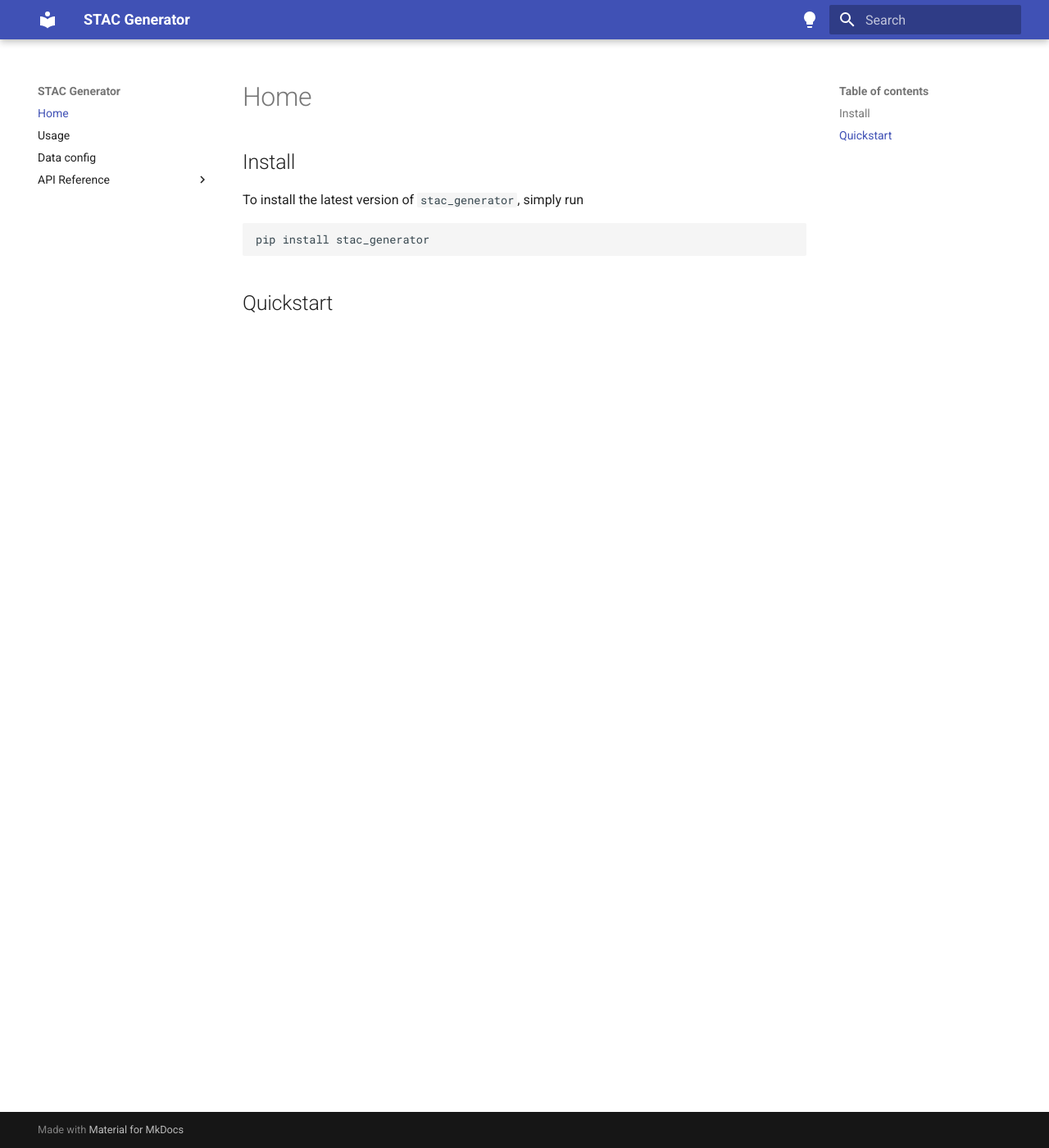
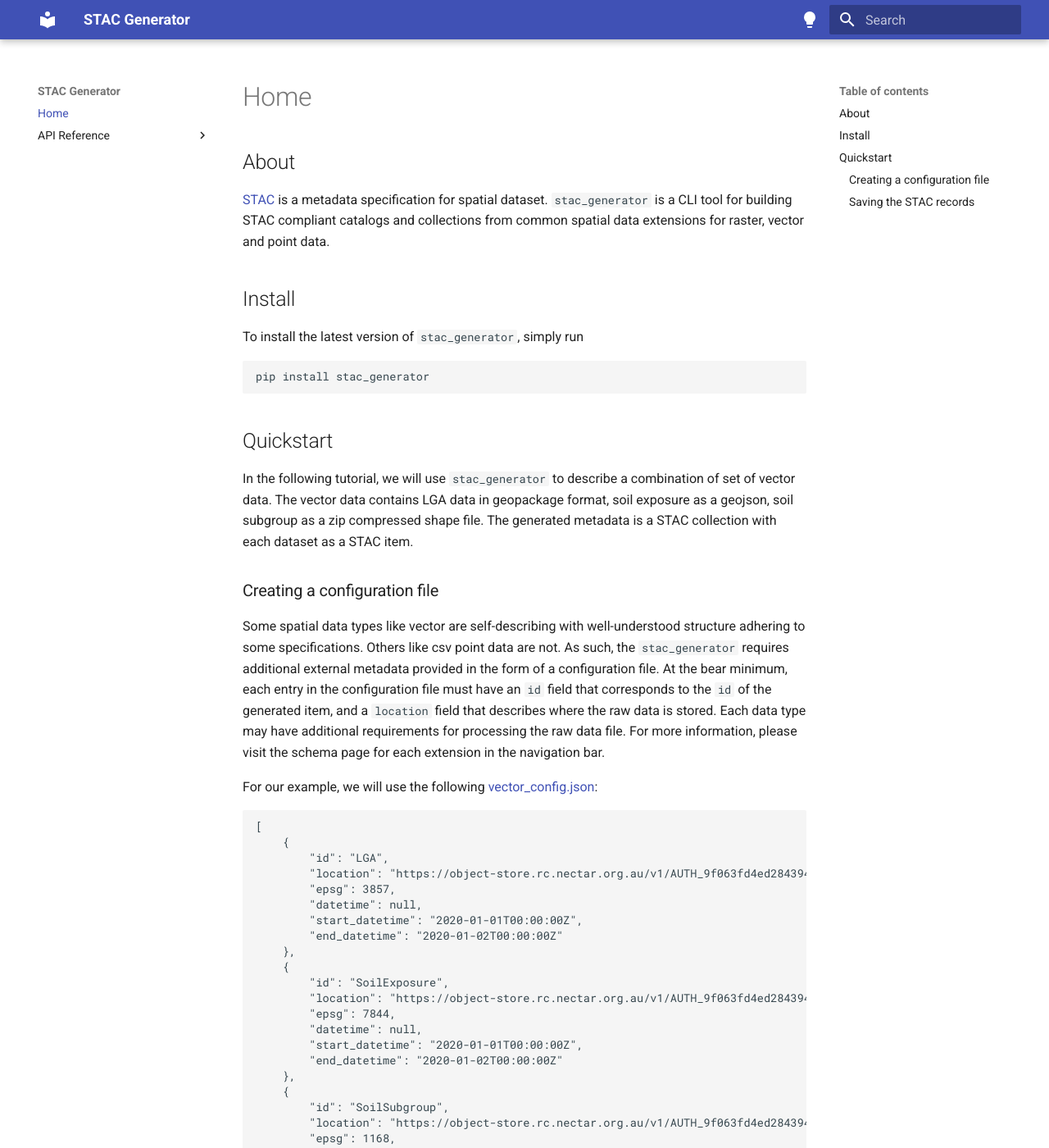
Before and after one commit to aus-plant-phenomics-network/stac-generator, an MkDocs documentation site: the page built from docs/index.md, in a window 1280 px wide and 1400 px high. Shown: the whole window at 82% size. Built offline with MkDocs 1.6.1 and Material for MkDocs 9.7.7, drawn with Linux system fonts in a browser that asks for light colours; some of the changed text lies outside the part shown.

Commit message:
docs: add index page

````diff
--- a/docs/index.md
+++ b/docs/index.md
@@ -1,3 +1,8 @@
+## About
+
+[STAC](https://stacspec.org/en) is a metadata specification for spatial dataset. `stac_generator` is a CLI tool for building STAC compliant catalogs and collections from common spatial data extensions for raster, vector and point data.
+
+
 ## Install
 
 To install the latest version of `stac_generator`, simply run
@@ -7,3 +12,64 @@ pip install stac_generator
 ```
 
 ## Quickstart
+
+In the following tutorial, we will use `stac_generator` to describe a combination of set of vector data. The vector data contains LGA data in geopackage format, soil exposure as a geojson, soil subgroup as a zip compressed shape file. The generated metadata is a STAC collection with each dataset as a STAC item.
+
+### Creating a configuration file
+
+Some spatial data types like vector are self-describing with well-understood structure adhering to some specifications. Others like csv point data are not. As such, the `stac_generator` requires additional external metadata provided in the form of a configuration file. At the bear minimum, each entry in the configuration file must have an `id` field that corresponds to the `id` of the generated item, and a `location` field that describes where the raw data is stored. Each data type may have additional requirements for processing the raw data file. For more information, please visit the schema page for each extension in the navigation bar.
+
+For our example, we will use the following [vector_config.json](https://object-store.rc.nectar.org.au/v1/AUTH_9f063fd4ed28439487e49cddfb56d02d/TestData/Adelaide/vector/vector_config.json):
+
+```json
+[
+    {
+        "id": "LGA",
+        "location": "https://object-store.rc.nectar.org.au/v1/AUTH_9f063fd4ed28439487e49cddfb56d02d/TestData/Adelaide/vector/LGA_GPKG.gpkg",
+        "epsg": 3857,
+        "datetime": null,
+        "start_datetime": "2020-01-01T00:00:00Z",
+        "end_datetime": "2020-01-02T00:00:00Z"
+    },
+    {
+        "id": "SoilExposure",
+        "location": "https://object-store.rc.nectar.org.au/v1/AUTH_9f063fd4ed28439487e49cddfb56d02d/TestData/Adelaide/vector/SoilExposure_GeoJson.geojson",
+        "epsg": 7844,
+        "datetime": null,
+        "start_datetime": "2020-01-01T00:00:00Z",
+        "end_datetime": "2020-01-02T00:00:00Z"
+    },
+    {
+        "id": "SoilSubgroup",
+        "location": "https://object-store.rc.nectar.org.au/v1/AUTH_9f063fd4ed28439487e49cddfb56d02d/TestData/Adelaide/vector/SoilSubgroup_SHP.zip",
+        "epsg": 1168,
+        "datetime": null,
+        "start_datetime": "2020-01-01T00:00:00Z",
+        "end_datetime": "2020-01-02T00:00:00Z"
+    }
+]
+```
+
+In this example, the raw data (shape/geojson/gpkg) files are stored in a remote location. If you have files stored locally, you can also set the `location` field to point to the raw data.
+
+Users can also use a csv for configuration. The equivalent config in csv format can be found [here](https://object-store.rc.nectar.org.au/v1/AUTH_9f063fd4ed28439487e49cddfb56d02d/TestData/Adelaide/vector/vector_config.csv).
+
+### Saving the STAC records
+
+Once the configuration file is created, users can save the records to a local directory on disk, or to push to a STAC API endpoint.
+
+```bash
+stac_generator <config_path> --dst <save_path> --id <collection_id>
+```
+
+For instance, if I want to create the collection `vector_data` to `example/generated` with the `vector_config.json` config in the current directory, I can run the following:
+
+```bash
+stac_generator vector_config.json --dst example/generated --id vector_data
+```
+
+For saving to a remote API endpoint:
+
+```bash
+stac_generator vector_config.json --dst http://115.146.84.224:808 --id vector_data
+```
--- a/mkdocs.yml
+++ b/mkdocs.yml
@@ -16,8 +16,6 @@ theme:
 
 nav:
   - Home: index.md
-  - Usage: usage.md
-  - Data config: data_config.md
   - API Reference:
     - Generator: generator.md
     - Schema: schema.md
````
Also changed, not shown: docs/data_config.md (deleted), docs/usage.md (deleted).
